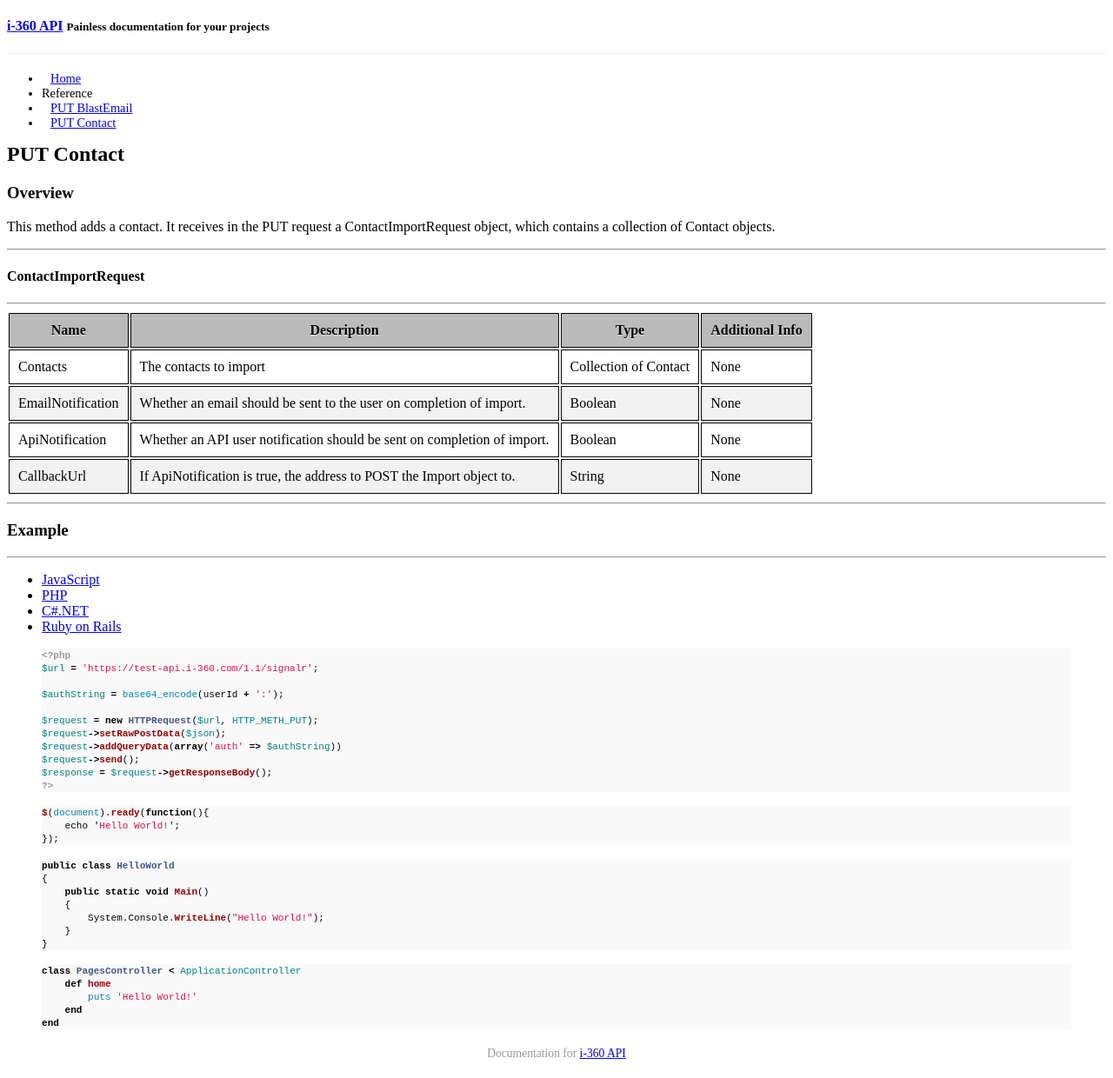
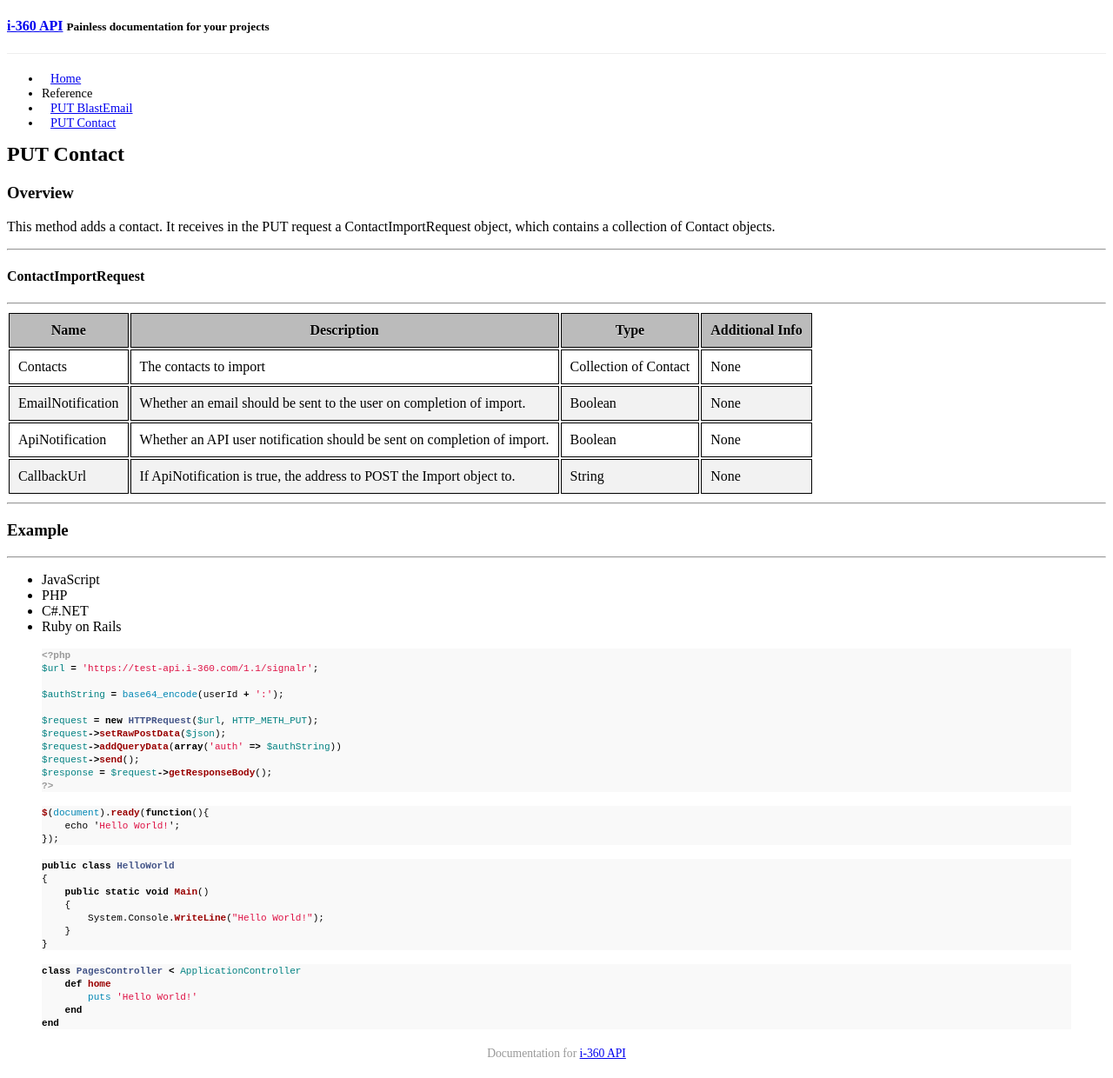
Before and after one commit to TrevInc/i360-docs-example, a Jekyll site: the page built from _posts/2015-06-26-put-contact.md, in a window 1280 px wide. Shown: the whole page at 87% size. Built offline with Jekyll 4.4.1, drawn with Linux system fonts in a browser that asks for light colours; Markdown is read by kramdown in place of the engine named in the settings; a style sheet for code colours, icons or effects is not loaded.

```diff
--- a/_posts/2015-06-26-put-contact.md
+++ b/_posts/2015-06-26-put-contact.md
@@ -29,10 +29,10 @@ ContactImportRequest object, which contains a collection of Contact objects.
 ---
 <div class="container-fluid">
   <ul class='nav nav-tabs' data-tabs='tabs'>
-    <li><a href="/i360-docs-example">JavaScript</a></li>
-    <li class='active'><a href="/i360-docs-example">PHP</a></li>
-    <li><a href="/i360-docs-example">C#.NET</a></li>
-    <li><a href="/i360-docs-example">Ruby on Rails</a></li>
+    <li><a>JavaScript</a></li>
+    <li class='active'><a>PHP</a></li>
+    <li><a>C#.NET</a></li>
+    <li><a>Ruby on Rails</a></li>
   </ul>
 </div>
 {% highlight php %}
```
Also changed, not shown: 2 other files.
